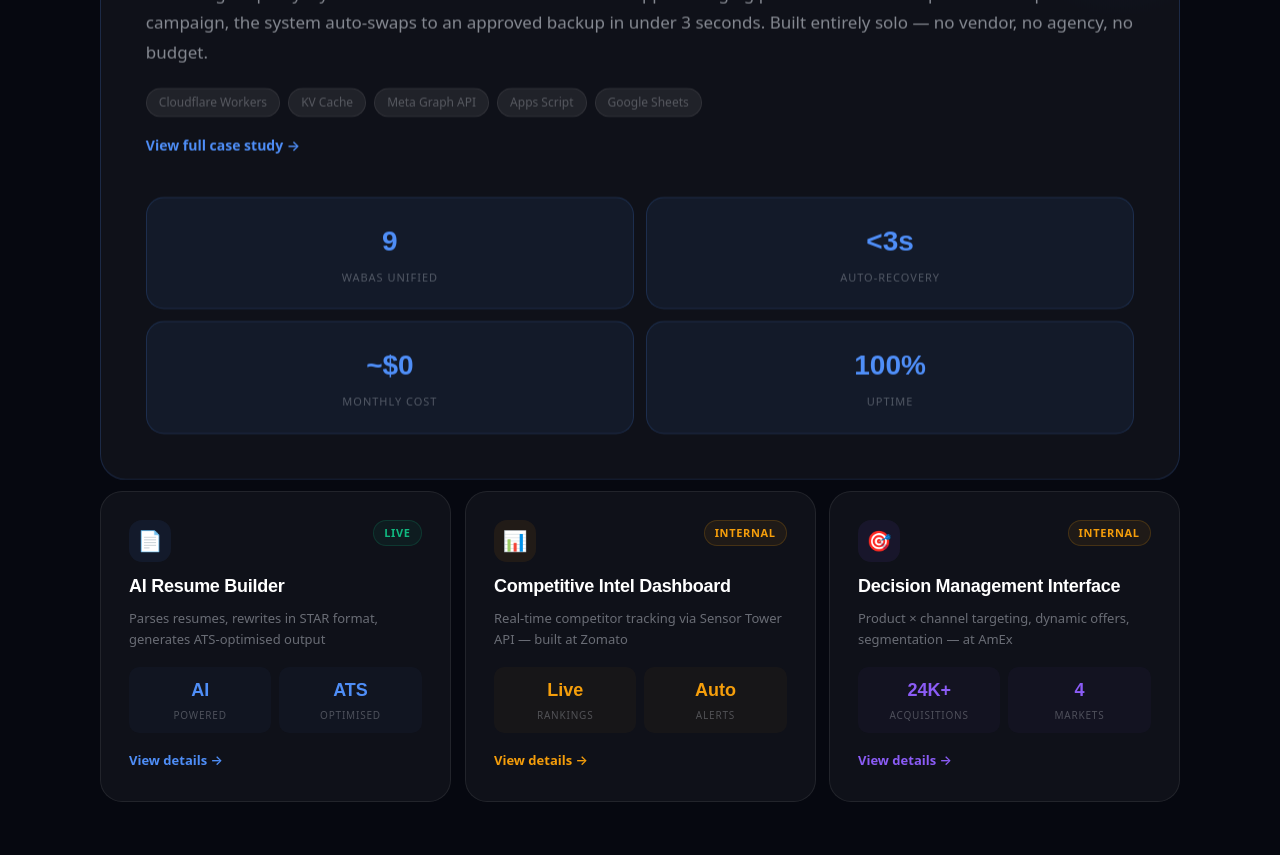
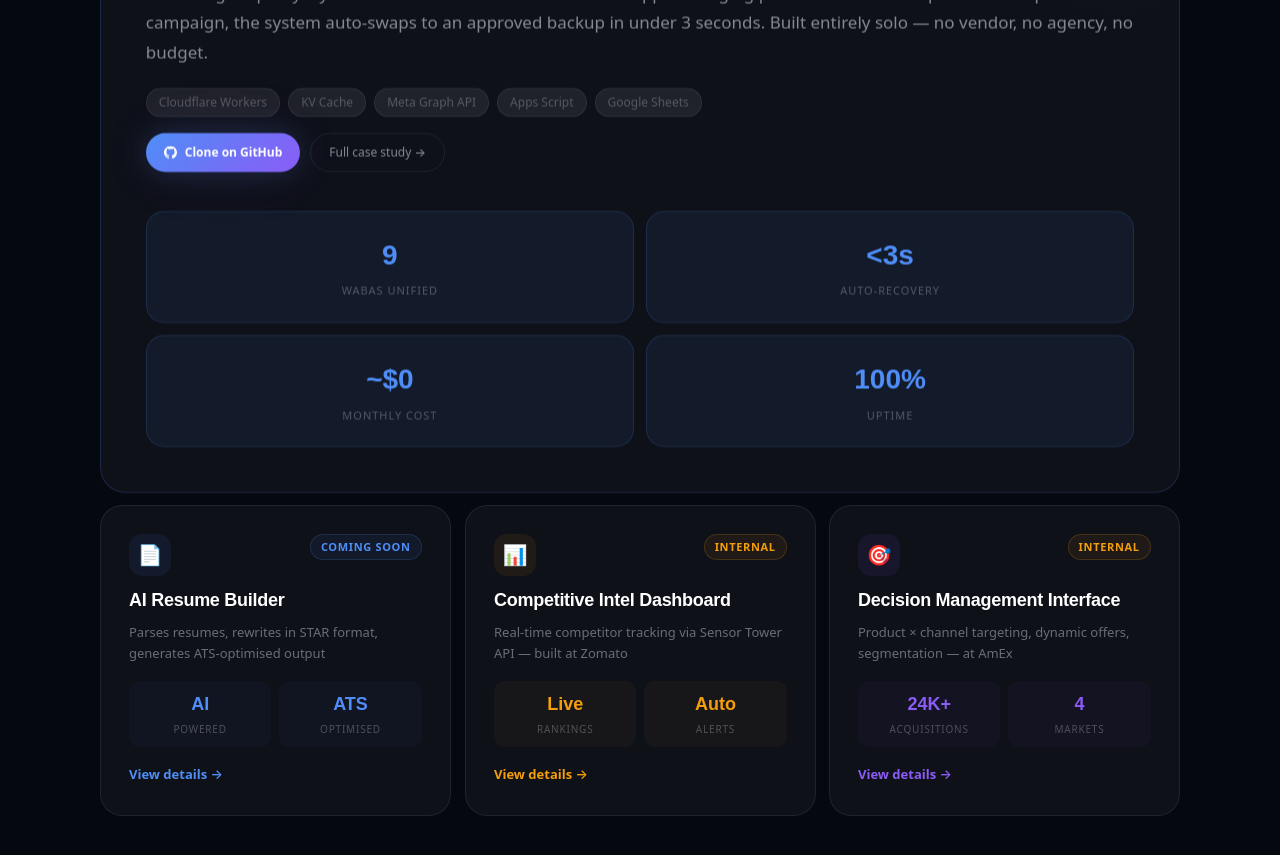
Before and after one commit to munshialok3/alok-ai-lab, a Next.js app: page / in a window 1280 px wide. Shown: the part 2640-3495 px from the top of the page. Built offline with nearby package versions, Linux system fonts and the light colour scheme.

Commit message:
fix: counters + skill bars + real project links

```diff
--- a/src/components/Count.tsx
+++ b/src/components/Count.tsx
@@ -17,8 +17,8 @@
   const [v, setV] = useState(0)
 
   useEffect(() => {
-    const obs = new IntersectionObserver(([e]) => {
-      if (!e.isIntersecting || fired.current) return
+    const run = () => {
+      if (fired.current) return
       fired.current = true
       const t0 = Date.now()
       const tick = () => {
@@ -29,10 +29,22 @@
         else setV(to)
       }
       requestAnimationFrame(tick)
-      obs.disconnect()
-    }, { threshold: 0.25 })
-    if (ref.current) obs.observe(ref.current)
-    return () => obs.disconnect()
+    }
+
+    const timer = setTimeout(() => {
+      const el = ref.current
+      if (!el) return
+      const obs = new IntersectionObserver(([e]) => {
+        if (e.isIntersecting) { run(); obs.disconnect() }
+      }, { threshold: 0.05, rootMargin: '0px 0px -10px 0px' })
+      obs.observe(el)
+      // Fire immediately if already in view on mount
+      const r = el.getBoundingClientRect()
+      if (r.top < window.innerHeight && r.bottom > 0) { run(); obs.disconnect() }
+      return () => obs.disconnect()
+    }, 150)
+
+    return () => clearTimeout(timer)
   }, [to, dur, isFloat])
 
   return (
--- a/src/components/Projects.tsx
+++ b/src/components/Projects.tsx
@@ -20,17 +20,23 @@
       'Instant email alerts on any swap or block — team is always informed before users notice',
       'Dashboard: bulk submit, batch management, proxy log with filters, live blocked badge',
     ],
-    built: 'Solo · 2025', link: 'https://github.com/munshialok3',
+    built: 'Solo · 2025',
+    github: 'https://github.com/munshialok3/whatsapp-campaign-engine',
+    linkedin: 'https://linkedin.com/in/munshialok',
+    demo: null,
   },
   {
     id: 'resume', icon: '📄', name: 'AI Resume Builder',
     tagline: 'Parses resumes, rewrites in STAR format, generates ATS-optimised output',
-    status: 'LIVE', sc: '#10b981', ac: '#4f8ef7', featured: false,
+    status: 'COMING SOON', sc: '#4f8ef7', ac: '#4f8ef7', featured: false,
     stack: ['Next.js', 'Claude API', 'TypeScript', 'Tailwind'],
     metrics: [{ v: 'AI', l: 'Powered' }, { v: 'ATS', l: 'Optimised' }, { v: 'STAR', l: 'Framework' }, { v: '0', l: 'Manual work' }],
     desc: 'Built on the belief that most people undersell themselves on paper. Parses raw resume content, restructures achievements into STAR bullets, and generates polished ATS-optimised output.',
     points: ['Parses existing resumes and restructures for maximum impact', 'Rewrites bullets using STAR / XYZ framework automatically', 'ATS keyword optimisation against job description input', 'Professional output, instantly'],
-    built: 'Solo · 2025', link: 'https://github.com/munshialok3',
+    built: 'Building now · 2025',
+    github: null,
+    linkedin: null,
+    demo: null,
   },
   {
     id: 'intel', icon: '📊', name: 'Competitive Intel Dashboard',
@@ -40,7 +46,10 @@
     metrics: [{ v: 'Live', l: 'Rankings' }, { v: 'Auto', l: 'Alerts' }, { v: 'Daily', l: 'Reports' }, { v: '0', l: 'Manual pulls' }],
     desc: 'Replaced a manual weekly competitive reporting process with a live, always-on intelligence system tracking competitor app rankings, install trends, and keyword movements.',
     points: ['Sensor Tower API integration for real-time data', 'Automated ranking shift alerts for priority keywords', 'Category-level benchmarking', 'Automated weekly reports to leadership'],
-    built: 'At Zomato · 2024', link: null,
+    built: 'At Zomato · 2024',
+    github: null,
+    linkedin: 'https://linkedin.com/in/munshialok',
+    demo: null,
   },
   {
     id: 'decision', icon: '🎯', name: 'Decision Management Interface',
@@ -50,7 +59,10 @@
     metrics: [{ v: '24K+', l: 'Acquisitions' }, { v: '4', l: 'Markets' }, { v: '$32M', l: 'Revenue' }, { v: '+11%', l: 'ROI lift' }],
     desc: 'Built at American Express — a targeting interface enabling dynamic offer logic and real-time prospect segmentation. Drove $32M revenue across four global markets.',
     points: ['Product × channel targeting for high-LTV segments', 'Dynamic offer logic via behavioural signals', 'Anti-gaming detection improving ROI by 11%', '60% conversion uplift via multivariate testing'],
-    built: 'At American Express · 2022–2024', link: null,
+    built: 'At American Express · 2022–2024',
+    github: null,
+    linkedin: 'https://linkedin.com/in/munshialok',
+    demo: null,
   },
 ]
 
@@ -97,10 +109,35 @@
               </li>
             ))}
           </ul>
-          <div style={{ display: 'flex', flexWrap: 'wrap', gap: 8, paddingBottom: 'clamp(24px,3vh,36px)' }}>
+          <div style={{ display: 'flex', flexWrap: 'wrap', gap: 8, marginBottom: 20 }}>
             {p.stack.map(s => (
               <span key={s} className="tag" style={{ background: `${p.ac}0d`, borderColor: `${p.ac}28`, color: p.ac }}>{s}</span>
             ))}
+          </div>
+          <div style={{ display: 'flex', gap: 10, flexWrap: 'wrap', paddingBottom: 'clamp(24px,3vh,36px)', borderTop: '1px solid rgba(255,255,255,0.06)', paddingTop: 20 }}>
+            {p.github && (
+              <a href={p.github} target="_blank" rel="noopener noreferrer" className="btn-primary"
+                style={{ fontSize: 12, padding: '9px 18px', color: '#fff', textDecoration: 'none' }}>
+                <svg width="14" height="14" fill="currentColor" viewBox="0 0 24 24"><path d="M12 0C5.374 0 0 5.373 0 12c0 5.302 3.438 9.8 8.207 11.387.599.111.793-.261.793-.577v-2.234c-3.338.726-4.033-1.416-4.033-1.416-.546-1.387-1.333-1.756-1.333-1.756-1.089-.745.083-.729.083-.729 1.205.084 1.839 1.237 1.839 1.237 1.07 1.834 2.807 1.304 3.492.997.107-.775.418-1.305.762-1.604-2.665-.305-5.467-1.334-5.467-5.931 0-1.311.469-2.381 1.236-3.221-.124-.303-.535-1.524.117-3.176 0 0 1.008-.322 3.301 1.23A11.509 11.509 0 0112 5.803c1.02.005 2.047.138 3.006.404 2.291-1.552 3.297-1.23 3.297-1.23.653 1.653.242 2.874.118 3.176.77.84 1.235 1.911 1.235 3.221 0 4.609-2.807 5.624-5.479 5.921.43.372.823 1.102.823 2.222v3.293c0 .319.192.694.801.576C20.566 21.797 24 17.3 24 12c0-6.627-5.373-12-12-12z"/></svg>
+                Clone on GitHub
+              </a>
+            )}
+            {p.demo && (
+              <a href={p.demo} target="_blank" rel="noopener noreferrer" className="btn-primary"
+                style={{ fontSize: 12, padding: '9px 18px', color: '#fff', textDecoration: 'none' }}>
+                ↗ Live Demo
+              </a>
+            )}
+            {p.linkedin && (
+              <a href={p.linkedin} target="_blank" rel="noopener noreferrer" className="btn-ghost"
+                style={{ fontSize: 12, padding: '9px 18px', textDecoration: 'none' }}>
+                <svg width="13" height="13" fill="currentColor" viewBox="0 0 24 24"><path d="M20.447 20.452h-3.554v-5.569c0-1.328-.027-3.037-1.852-3.037-1.853 0-2.136 1.445-2.136 2.939v5.667H9.351V9h3.414v1.561h.046c.477-.9 1.637-1.85 3.37-1.85 3.601 0 4.267 2.37 4.267 5.455v6.286zM5.337 7.433c-1.144 0-2.063-.926-2.063-2.065 0-1.138.92-2.063 2.063-2.063 1.14 0 2.064.925 2.064 2.063 0 1.139-.925 2.065-2.064 2.065zm1.782 13.019H3.555V9h3.564v11.452zM22.225 0H1.771C.792 0 0 .774 0 1.729v20.542C0 23.227.792 24 1.771 24h20.451C23.2 24 24 23.227 24 22.271V1.729C24 .774 23.2 0 22.222 0h.003z"/></svg>
+                Full breakdown on LinkedIn
+              </a>
+            )}
+            {!p.github && !p.demo && !p.linkedin && (
+              <span style={{ fontSize: 12, color: 'rgba(232,237,245,0.28)', fontStyle: 'italic' }}>Internal project · NDA protected</span>
+            )}
           </div>
         </div>
       </motion.div>
@@ -159,9 +196,16 @@
               <div style={{ display: 'flex', flexWrap: 'wrap', gap: 8, marginBottom: 'clamp(14px,2vh,22px)' }}>
                 {featured.stack.map(s => <span key={s} className="tag">{s}</span>)}
               </div>
-              <span style={{ fontSize: 'clamp(12px,1.3vw,14px)', color: '#4f8ef7', fontWeight: 600 }}>
-                View full case study →
-              </span>
+              <div style={{ display: 'flex', gap: 10, flexWrap: 'wrap' }}>
+                <a href="https://github.com/munshialok3/whatsapp-campaign-engine" target="_blank" rel="noopener noreferrer"
+                  className="btn-primary" style={{ fontSize: 12, padding: '9px 18px', color: '#fff', textDecoration: 'none' }}>
+                  <svg width="13" height="13" fill="currentColor" viewBox="0 0 24 24"><path d="M12 0C5.374 0 0 5.373 0 12c0 5.302 3.438 9.8 8.207 11.387.599.111.793-.261.793-.577v-2.234c-3.338.726-4.033-1.416-4.033-1.416-.546-1.387-1.333-1.756-1.333-1.756-1.089-.745.083-.729.083-.729 1.205.084 1.839 1.237 1.839 1.237 1.07 1.834 2.807 1.304 3.492.997.107-.775.418-1.305.762-1.604-2.665-.305-5.467-1.334-5.467-5.931 0-1.311.469-2.381 1.236-3.221-.124-.303-.535-1.524.117-3.176 0 0 1.008-.322 3.301 1.23A11.509 11.509 0 0112 5.803c1.02.005 2.047.138 3.006.404 2.291-1.552 3.297-1.23 3.297-1.23.653 1.653.242 2.874.118 3.176.77.84 1.235 1.911 1.235 3.221 0 4.609-2.807 5.624-5.479 5.921.43.372.823 1.102.823 2.222v3.293c0 .319.192.694.801.576C20.566 21.797 24 17.3 24 12c0-6.627-5.373-12-12-12z"/></svg>
+                  Clone on GitHub
+                </a>
+                <button onClick={() => setModal(featured)} className="btn-ghost" style={{ fontSize: 12, padding: '9px 18px' }}>
+                  Full case study →
+                </button>
+              </div>
             </div>
             <div style={{ display: 'grid', gridTemplateColumns: '1fr 1fr', gap: 'clamp(8px,1.2vw,12px)' }}>
               {featured.metrics.map((m, i) => (
--- a/src/components/Skills.tsx
+++ b/src/components/Skills.tsx
@@ -29,11 +29,18 @@
   const [go, setGo] = useState(false)
 
   useEffect(() => {
-    const obs = new IntersectionObserver(([e]) => {
-      if (e.isIntersecting) { setGo(true); obs.disconnect() }
-    }, { threshold: 0.3 })
-    if (ref.current) obs.observe(ref.current)
-    return () => obs.disconnect()
+    const timer = setTimeout(() => {
+      const el = ref.current
+      if (!el) return
+      const obs = new IntersectionObserver(([e]) => {
+        if (e.isIntersecting) { setGo(true); obs.disconnect() }
+      }, { threshold: 0.05 })
+      obs.observe(el)
+      const r = el.getBoundingClientRect()
+      if (r.top < window.innerHeight && r.bottom > 0) { setGo(true); obs.disconnect() }
+      return () => obs.disconnect()
+    }, 150)
+    return () => clearTimeout(timer)
   }, [])
 
   return (
```
